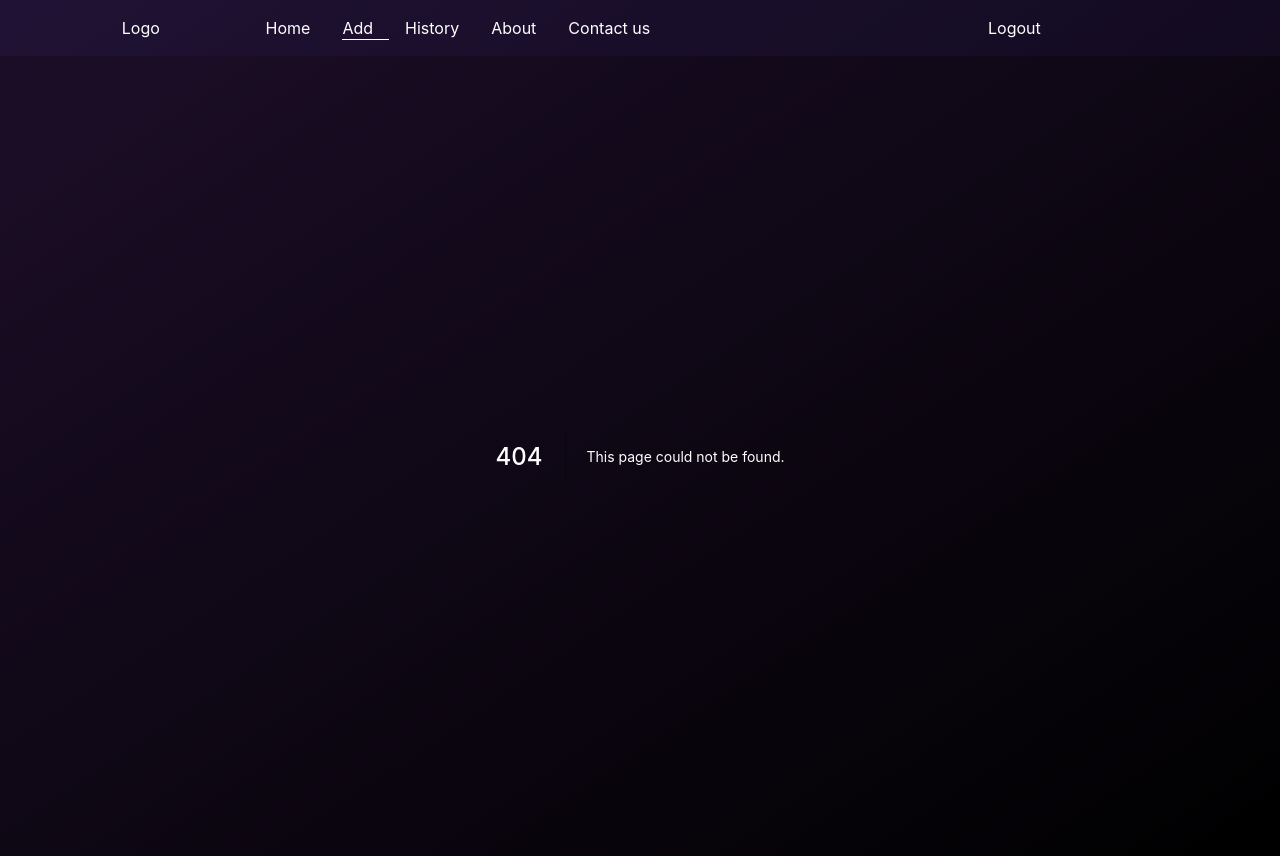
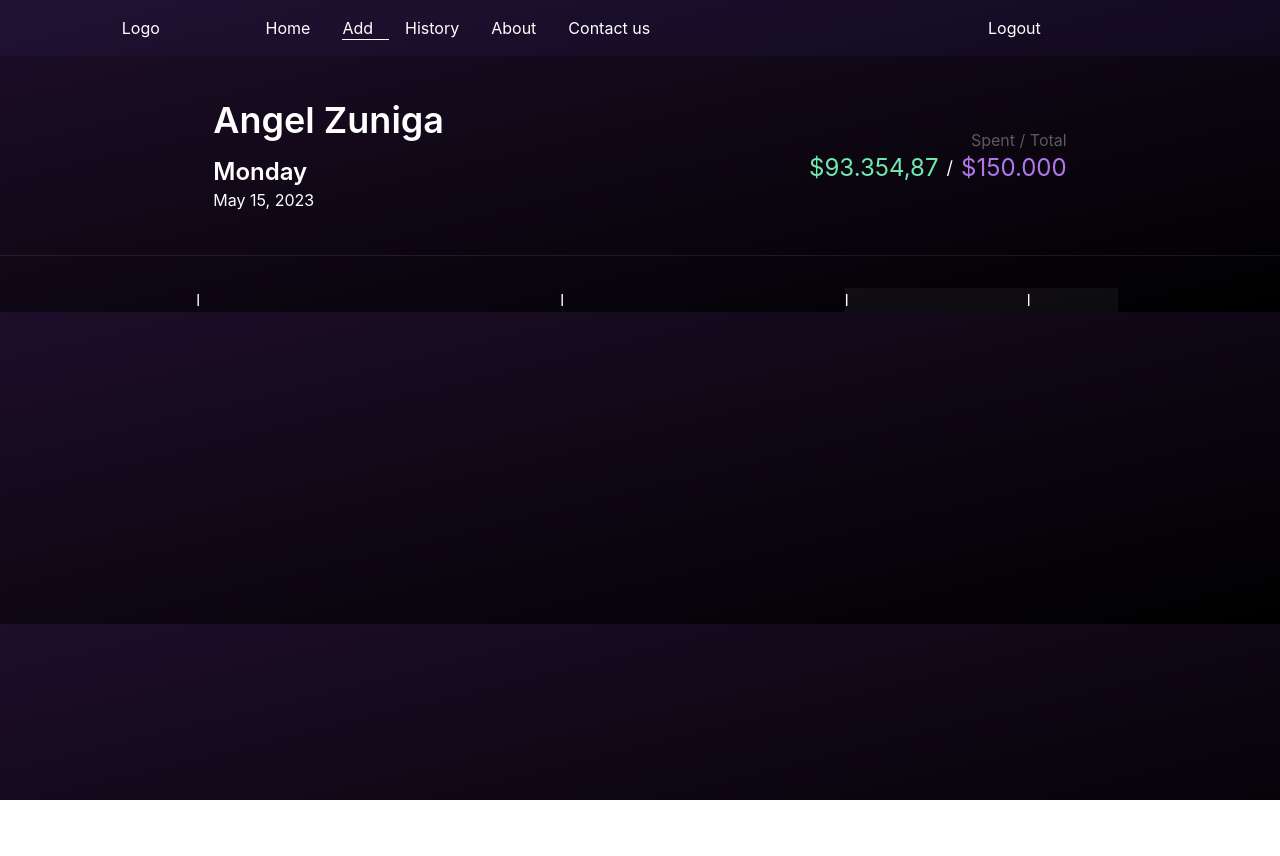
Before and after one commit to Magendev-by-Angel/Finnans, a Next.js app: page /add in a window 1280 px wide. Before the commit this address had no page. After the commit the page ends 800 px from the top, so only its background shows below. Built offline with nearby package versions, Linux system fonts and the light colour scheme.

Commit message:
Created the pages forr the  site

```diff
--- /dev/null
+++ b/app/about/page.tsx
@@ -0,0 +1,9 @@
+const Page = () => {
+    return (
+        <div>
+            <h1>About Page</h1>
+        </div>
+    )
+}
+
+export default Page
--- /dev/null
+++ b/app/add/adder.tsx
@@ -0,0 +1,12 @@
+const Adder = () => {
+	return (
+		<section className="flex justify-center mt-4">
+			<form className="w-4/5 flex bg-[#D9D9D90D]">
+				<div className="w-2/3">l</div>
+				<div className="w-1/3">l</div>
+			</form>
+		</section>
+	)
+}
+
+export default Adder
--- /dev/null
+++ b/app/add/page.tsx
@@ -0,0 +1,23 @@
+import Overview from '../../components/overview'
+import Adder from './adder'
+import Searcher from './searcher'
+
+const Page = () => {
+	return (
+		<main className="w-full">
+			<Overview />
+			<section className="flex justify-center mt-4">
+				<div className="w-4/5 flex ">
+					<div className="w-2/3">
+						<Searcher />
+					</div>
+					<div className="w-1/3">
+						<Adder />
+					</div>
+				</div>
+			</section>
+		</main>
+	)
+}
+
+export default Page
--- /dev/null
+++ b/app/add/searcher.tsx
@@ -0,0 +1,12 @@
+const Searcher = () => {
+	return (
+		<section className="flex justify-center mt-4">
+			<div className="w-4/5 flex ">
+				<div className="w-2/3">l</div>
+				<div className="w-1/3">l</div>
+			</div>
+		</section>
+	)
+}
+
+export default Searcher
--- /dev/null
+++ b/app/contactus/page.tsx
@@ -0,0 +1,9 @@
+const Page = () => {
+    return (
+        <div>
+            <h1>Contact us Page</h1>
+        </div>
+    )
+}
+
+export default Page
--- /dev/null
+++ b/app/history/page.tsx
@@ -0,0 +1,9 @@
+const Page = () => {
+    return (
+        <div>
+            <h1>History Page</h1>
+        </div>
+    )
+}
+
+export default Page
```
